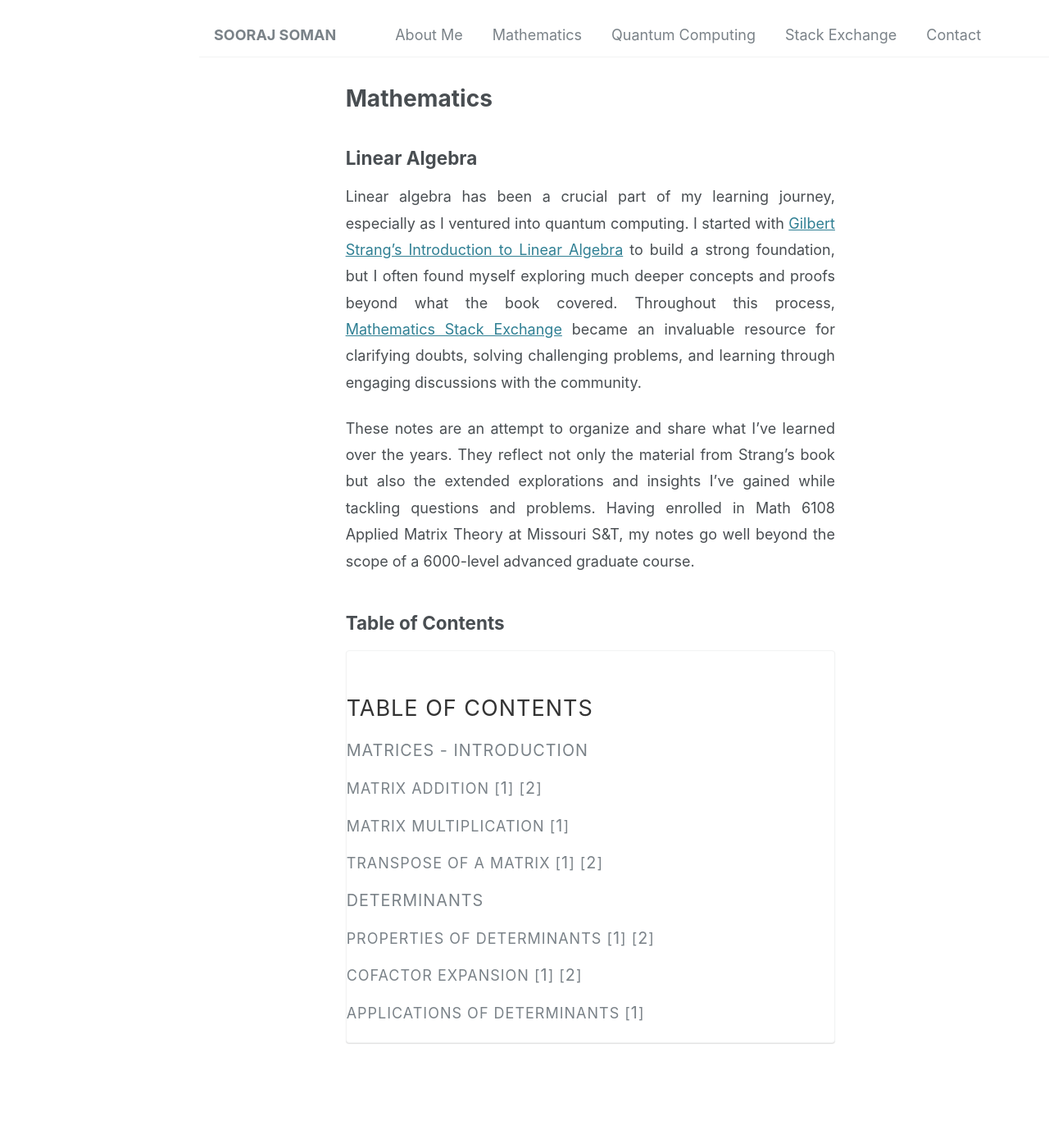
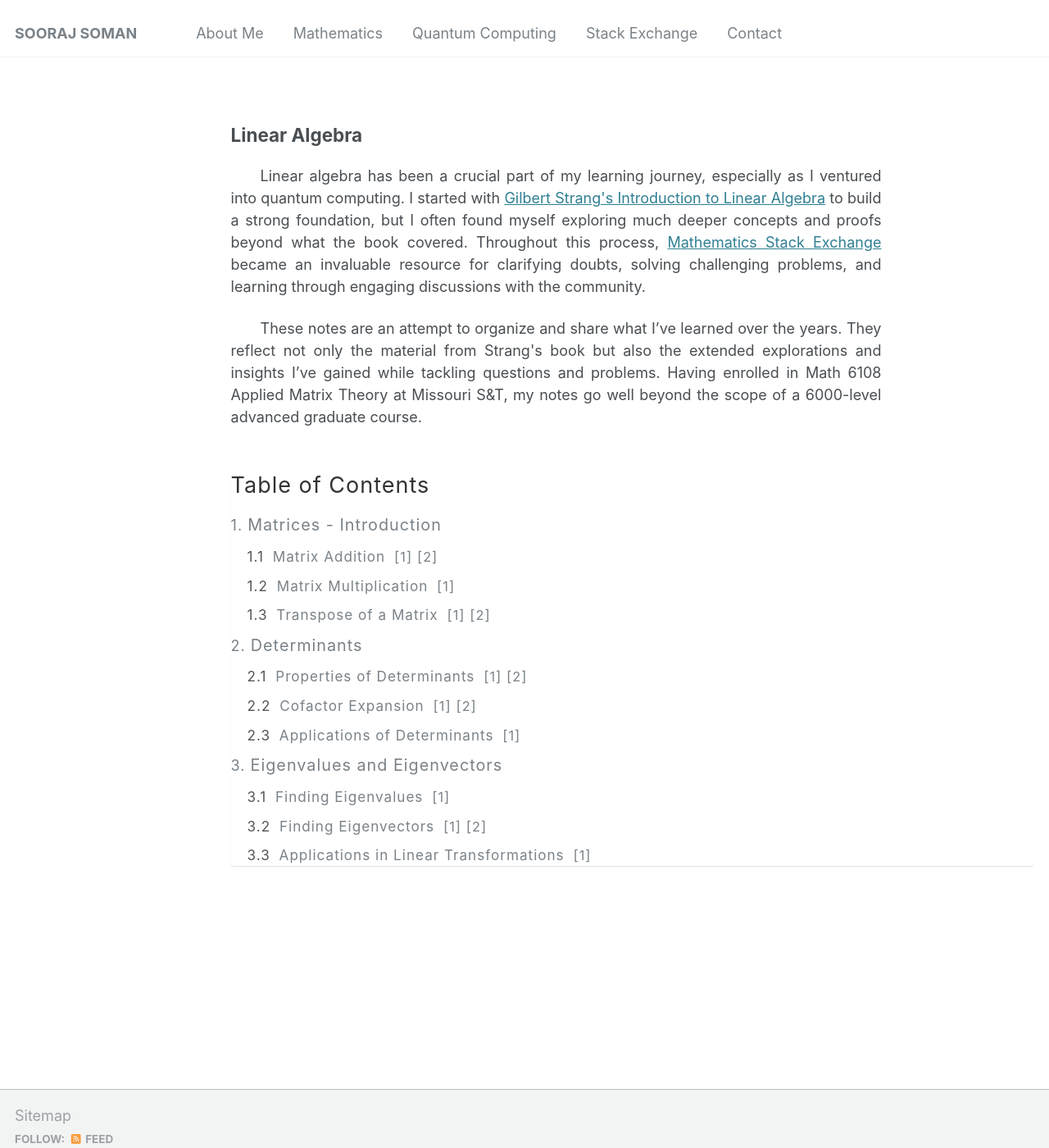
Before and after one commit to soorajss1729/soorajss1729.github.io, a Jekyll site: the page built from _mathematics/mathematics.md, in a window 1280 px wide and 1400 px high. Shown: the whole window at 82% size. Built offline with Jekyll 4.4.1, drawn with Linux system fonts in a browser that asks for light colours.

Commit message:
Update mathematics.md

```diff
--- a/_mathematics/mathematics.md
+++ b/_mathematics/mathematics.md
@@ -1,5 +1,5 @@
 ---
-title: Mathematics
+title: ""
 permalink: /mathematics/
 layout: archive
 collection: mathematics
@@ -8,107 +8,160 @@ classes: wide
 ---
 
 <style>
-/* Apply styling to the entire page content */
-body {
-    max-width: 8.27in; /* A4 width */
-    margin-left: auto; /* Center horizontally */
-    margin-right: auto; /* Center horizontally */
+.text-block {
     text-align: justify;
-    line-height: 1.8; /* Improve readability */
+    text-indent: 2em;
+    margin-right: auto;
+    max-width: 8.27in; /* Constrain to A4 width */
 }
-
-/* Styling for the Table of Contents */
 .toc {
-    margin: 20px auto; /* Center the table of contents */
     padding: 0;
-    max-width: 8.27in; /* Match A4 width */
+    border: none;
+    max-width: 100%;
+    margin: 20px 0;
     font-family: inherit;
+    font-weight: normal;
 }
-
 .toc h2 {
     font-size: 1.5em;
     color: #333;
     text-align: left;
+    text-transform: none;
+    font-family: inherit;
     font-weight: normal;
 }
-
 .toc ul {
     list-style: none;
     padding: 0;
 }
-
 .toc li {
     margin: 10px 0;
+    font-weight: normal;
+    text-transform: none;
 }
-
 .toc a {
     text-decoration: none;
     font-size: 1.1em;
     font-family: inherit;
+    font-weight: normal;
     color: var(--link-color); /* Matches website link color */
 }
-
 .toc a:hover {
+    text-decoration: underline;
+}
+.toc .subsection {
+    margin-left: 20px;
+    font-size: 0.95em;
+    counter-reset: subsection; /* Reset subsection counter */
+}
+.toc .subsection li {
+    counter-increment: subsection; /* Increment subsection */
+}
+.toc .subsection li::before {
+    content: counters(chapter, ".") "." counter(subsection) " "; /* Format as 1.1, 1.2 */
+    color: #555;
+    margin-right: 5px;
+}
+.toc .chapter-number {
+    counter-increment: chapter; /* Increment chapter number */
+}
+.toc .chapter-number::before {
+    content: counter(chapter) ". "; /* Add chapter number */
+}
+.toc .link-numbers {
+    margin-left: 5px;
+}
+.toc .link-numbers a {
+    text-decoration: none;
+    font-size: 0.95em;
+    font-family: inherit;
+    color: var(--link-color); /* Matches website link color */
+}
+.toc .link-numbers a:hover {
     text-decoration: underline;
 }
 </style>
 
 ## Linear Algebra
-
-Linear algebra has been a crucial part of my learning journey, especially as I ventured into quantum computing. I started with
-[Gilbert Strang's Introduction to Linear Algebra](https://archive.org/details/gilbert-strang-introduction-to-linear-algebra-fifth-edition/page/504/mode/2up)
-to build a strong foundation, but I often found myself exploring much deeper concepts and proofs beyond what the book covered.
-Throughout this process,
-[Mathematics Stack Exchange](https://math.stackexchange.com/users/223599/sooraj-soman)
-became an invaluable resource for clarifying doubts, solving challenging problems, and learning through engaging discussions with the community.
-
-These notes are an attempt to organize and share what I’ve learned over the years. They reflect not only the material from Strang's book but also the extended explorations and insights I’ve gained while tackling questions and problems. Having enrolled in Math 6108 Applied Matrix Theory at Missouri S&T, my notes go well beyond the scope of a 6000-level advanced graduate course.
-
-## Table of Contents
+<a name="linear-algebra"></a>
+<div class="text-block">
+ <p>Linear algebra has been a crucial part of my learning journey, especially as I ventured into quantum computing. I  started with <a href="https://archive.org/details/gilbert-strang-introduction-to-linear-algebra-fifth-edition/page/504/mode/2up">Gilbert Strang's Introduction to Linear Algebra</a> to build a strong foundation, but I often found myself exploring much deeper concepts and proofs beyond what the book covered. Throughout this process, <a href="https://math.stackexchange.com/users/223599/sooraj-soman">Mathematics Stack Exchange</a> became an invaluable resource for clarifying doubts, solving challenging problems, and learning through engaging discussions with the community.</p>
+ <p>These notes are an attempt to organize and share what I’ve learned over the years. They reflect not only the material from Strang's book but also the extended explorations and insights I’ve gained while tackling questions and problems. Having enrolled in Math 6108 Applied Matrix Theory at Missouri S&T, my notes go well beyond the scope of a 6000-level advanced graduate course.</p>
+</div>
 
 <div class="toc">
     <h2>Table of Contents</h2>
     <ul>
-        <li>
+        <li class="chapter-number">
             <a href="https://drive.google.com/file/d/<file_id>/preview#page=12" target="_blank">Matrices - Introduction</a>
-            <ul>
-                <li>Matrix Addition
-                    <span>
+            <ul class="subsection">
+                <li>
+                    Matrix Addition
+                    <span class="link-numbers">
                         [<a href="https://drive.google.com/file/d/<file_id>/preview#page=13" target="_blank">1</a>]
                         [<a href="https://drive.google.com/file/d/<file_id>/preview#page=20" target="_blank">2</a>]
                     </span>
                 </li>
-                <li>Matrix Multiplication
-                    <span>
+                <li>
+                    Matrix Multiplication
+                    <span class="link-numbers">
                         [<a href="https://drive.google.com/file/d/<file_id>/preview#page=15" target="_blank">1</a>]
                     </span>
                 </li>
-                <li>Transpose of a Matrix
-                    <span>
+                <li>
+                    Transpose of a Matrix
+                    <span class="link-numbers">
                         [<a href="https://drive.google.com/file/d/<file_id>/preview#page=17" target="_blank">1</a>]
                         [<a href="https://drive.google.com/file/d/<file_id>/preview#page=25" target="_blank">2</a>]
                     </span>
                 </li>
             </ul>
         </li>
-        <li>
+        <li class="chapter-number">
             <a href="https://drive.google.com/file/d/<file_id>/preview#page=30" target="_blank">Determinants</a>
-            <ul>
-                <li>Properties of Determinants
-                    <span>
+            <ul class="subsection">
+                <li>
+                    Properties of Determinants
+                    <span class="link-numbers">
                         [<a href="https://drive.google.com/file/d/<file_id>/preview#page=32" target="_blank">1</a>]
                         [<a href="https://drive.google.com/file/d/<file_id>/preview#page=37" target="_blank">2</a>]
                     </span>
                 </li>
-                <li>Cofactor Expansion
-                    <span>
+                <li>
+                    Cofactor Expansion
+                    <span class="link-numbers">
                         [<a href="https://drive.google.com/file/d/<file_id>/preview#page=40" target="_blank">1</a>]
                         [<a href="https://drive.google.com/file/d/<file_id>/preview#page=45" target="_blank">2</a>]
                     </span>
                 </li>
-                <li>Applications of Determinants
-                    <span>
+                <li>
+                    Applications of Determinants
+                    <span class="link-numbers">
                         [<a href="https://drive.google.com/file/d/<file_id>/preview#page=48" target="_blank">1</a>]
+                    </span>
+                </li>
+            </ul>
+        </li>
+        <li class="chapter-number">
+            <a href="https://drive.google.com/file/d/<file_id>/preview#page=60" target="_blank">Eigenvalues and Eigenvectors</a>
+            <ul class="subsection">
+                <li>
+                    Finding Eigenvalues
+                    <span class="link-numbers">
+                        [<a href="https://drive.google.com/file/d/<file_id>/preview#page=62" target="_blank">1</a>]
+                    </span>
+                </li>
+                <li>
+                    Finding Eigenvectors
+                    <span class="link-numbers">
+                        [<a href="https://drive.google.com/file/d/<file_id>/preview#page=67" target="_blank">1</a>]
+                        [<a href="https://drive.google.com/file/d/<file_id>/preview#page=70" target="_blank">2</a>]
+                    </span>
+                </li>
+                <li>
+                    Applications in Linear Transformations
+                    <span class="link-numbers">
+                        [<a href="https://drive.google.com/file/d/<file_id>/preview#page=75" target="_blank">1</a>]
                     </span>
                 </li>
             </ul>
```
